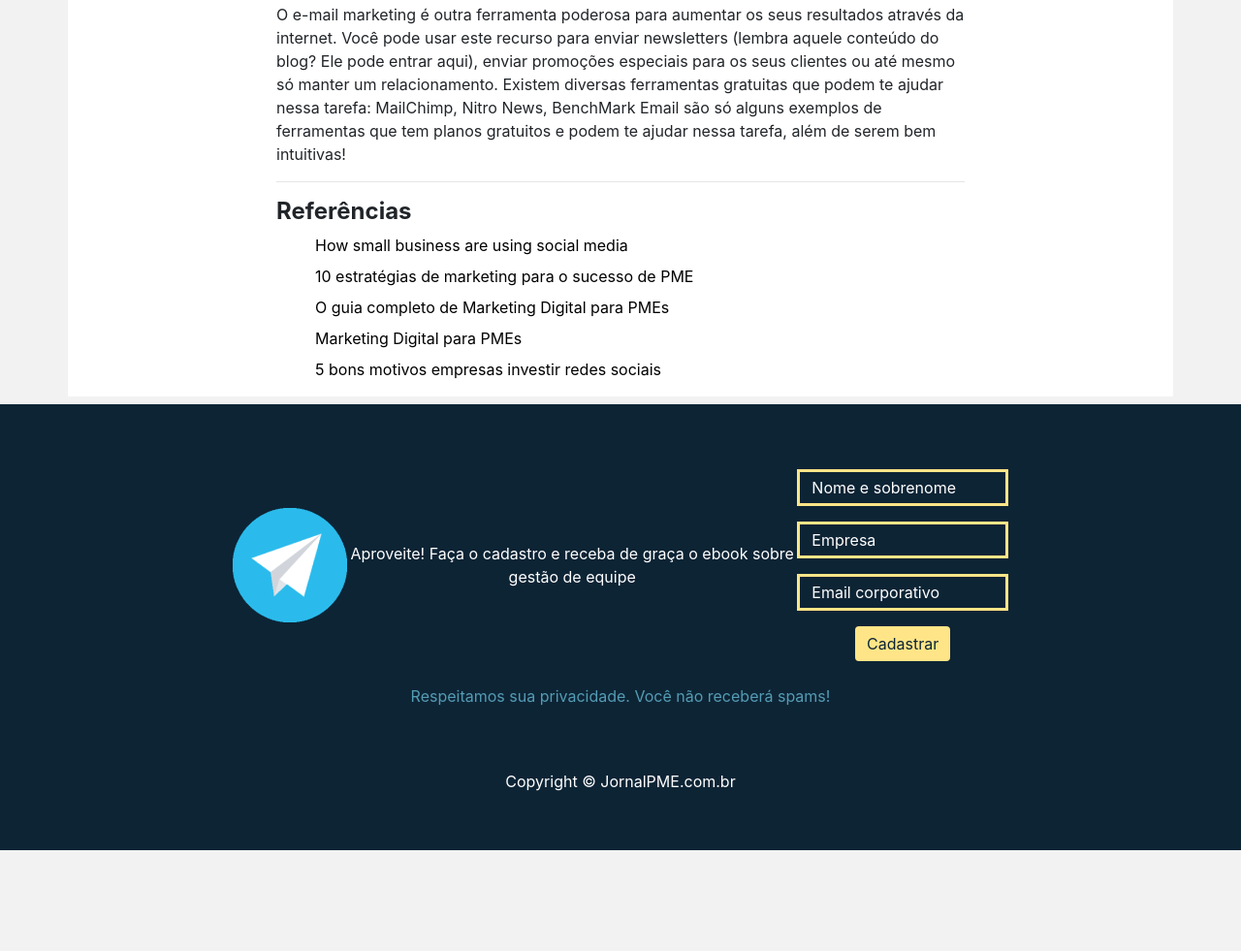
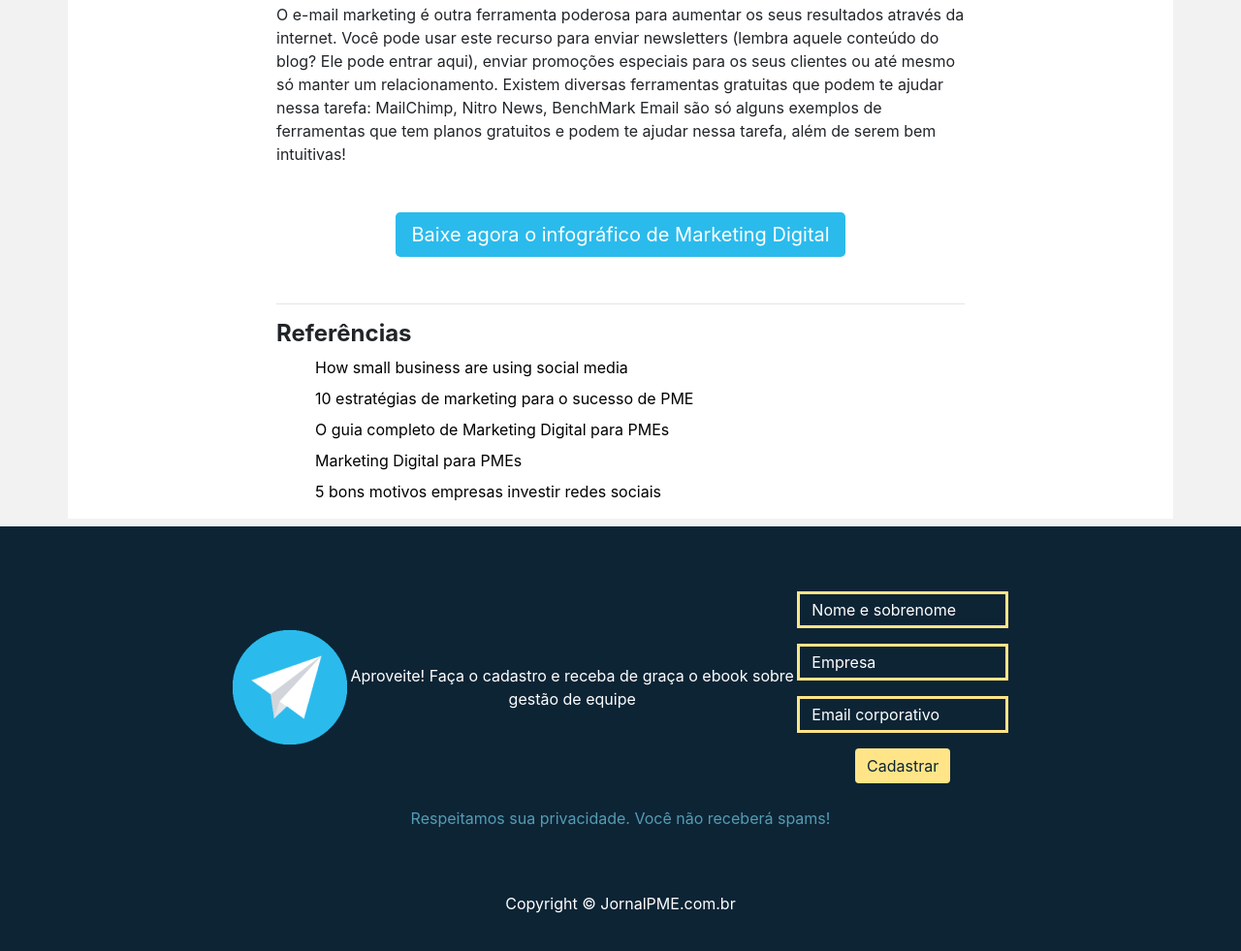
Before and after one commit to luistak/gama-jornal-pme, a website: page public/pages/posts/seis-dicas.html in a window 1280 px wide. Shown: the part 2320-3301 px from the top of the page at 97% size. Before the commit the page ends 3197 px from the top, so only its background shows below. Drawn offline with Linux system fonts and the light colour scheme; some packages are replaced by stand-ins of ours.

Commit message:
Alteração de link

```diff
--- a/public/pages/posts/seis-dicas.html
+++ b/public/pages/posts/seis-dicas.html
@@ -143,6 +143,11 @@
 						nessa tarefa: MailChimp, Nitro News, BenchMark Email são só alguns exemplos de ferramentas que tem planos gratuitos
 						e podem te ajudar nessa tarefa, além de serem bem intuitivas!
 					</p>
+					<div class="d-flex justify-content-center align-items-center content mb-5 mt-5">
+						<a class="btn-lg btn-primary btn-light btn-posts" type="button" href="../lp/infografico.html">
+							Baixe agora o infográfico de Marketing Digital
+						</a>
+					</div>
 					<hr></hr>
 				</article>
 
```
Also changed, not shown: public/pages/posts/lucro-mensal.html (+0 -1 lines).
